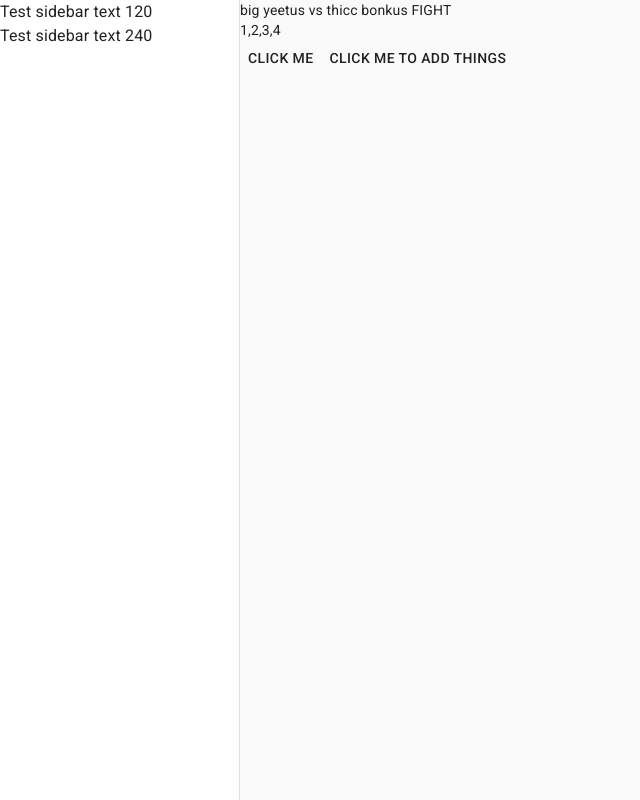
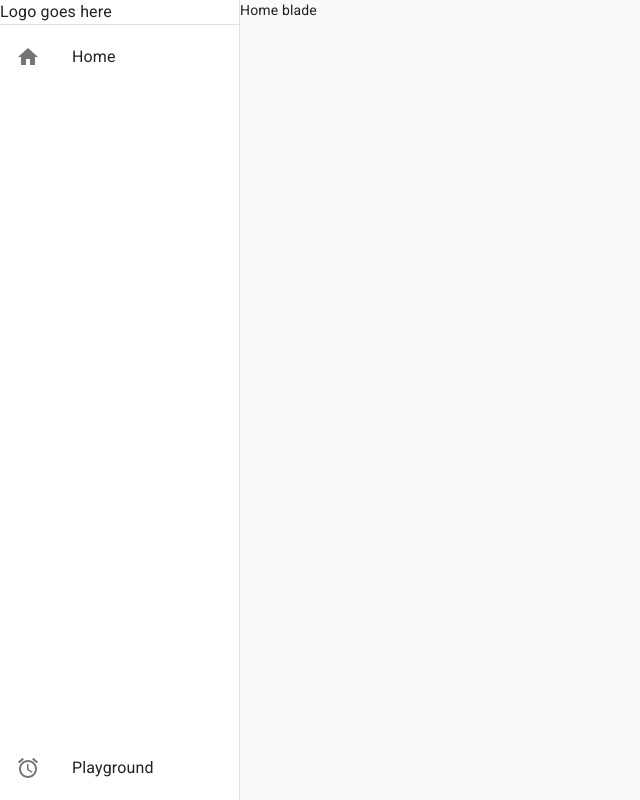
Before and after one commit to clayplumridge/react-game, a React app: page / in a window 1280 px wide. Shown: the whole page, without its empty margins (0-640 px from the left). Built offline with nearby package versions, Linux system fonts and the light colour scheme.

Commit message:
Lots of cleanup Sidebar content start

```diff
--- a/package.json
+++ b/package.json
@@ -28,6 +28,7 @@
     },
     "dependencies": {
         "@material-ui/core": "^4.11.3",
+        "@material-ui/icons": "^4.11.2",
         "electron": "^11.2.3",
         "react": "^17.0.1",
         "react-dom": "^17.0.1",
--- a/src/render/app.tsx
+++ b/src/render/app.tsx
@@ -1,15 +1,18 @@
 import {
-    Button,
     createStyles,
     CssBaseline,
+    Divider,
     Drawer,
     makeStyles,
+    ThemeProvider,
     Typography
 } from "@material-ui/core";
 import * as React from "react";
-import { Blade } from "./state/BladeManager";
-import { Observer } from "./components/Observer";
-import { ObservableArray, ObservableValue } from "./core/Observable";
+import { Blade, BladeManager } from "@/render/state/BladeManager";
+import { Observer } from "@/render/components/Observer";
+import { theme } from "@/render/theme";
+import { HomeBlade, PlaygroundBlade } from "@/render/blades";
+import { BladeSidebarContent } from "@/render/blades/BladeSidebarContent";
 
 const sidebarWidth = 240;
 
@@ -31,59 +34,16 @@ const useStyles = makeStyles(theme =>
     })
 );
 
-const BladeItemPropMap: Record<Blade, {}> = {
-    TestBlade: {}
-};
-
 const BladeContentMap: Record<Blade, () => JSX.Element> = {
-    TestBlade: () => {
-        const testOne = new ObservableValue<string>("big yeetus");
-        const testTwo = new ObservableValue<string>("thicc bonkus");
-
-        const testArr = new ObservableArray<number>([1, 2, 3, 4]);
-
-        return (
-            <>
-                <Observer
-                    observed={{
-                        testOne,
-                        testTwo,
-                        testArr
-                    }}
-                >
-                    {({ testOne, testTwo, testArr }) => (
-                        <div>
-                            <div>
-                                {testOne} vs {testTwo} FIGHT
-                            </div>
-                            <div>{testArr.join(",")}</div>
-                        </div>
-                    )}
-                </Observer>
-
-                <Button
-                    onClick={() => {
-                        testOne.value = "u clicked it didnt u";
-                    }}
-                >
-                    Click me
-                </Button>
-                <Button
-                    onClick={() => {
-                        testArr.push(-1, -2, -3);
-                    }}
-                >
-                    Click me to add things
-                </Button>
-            </>
-        );
-    }
+    [Blade.Home]: () => <HomeBlade />,
+    [Blade.Playground]: () => <PlaygroundBlade />
 };
 
 export default function App() {
     const styles = useStyles();
 
     return (
+        <ThemeProvider theme={theme}>
             <div className={styles.root}>
                 <CssBaseline />
 
@@ -93,13 +53,21 @@ export default function App() {
                     variant="permanent"
                     anchor="left"
                 >
-                <Typography>Test sidebar text 120</Typography>
-                <Typography>Test sidebar text 240</Typography>
+                    <Typography>Logo goes here</Typography>
+                    <Divider />
+                    <BladeSidebarContent />
                 </Drawer>
 
                 <main className={styles.content}>
-                {BladeContentMap[Blade.TestBlade]()}
+                    <Observer
+                        observed={{
+                            currentBlade: BladeManager.getCurrentBlade()
+                        }}
+                    >
+                        {({ currentBlade }) => BladeContentMap[currentBlade]()}
+                    </Observer>
                 </main>
             </div>
+        </ThemeProvider>
     );
 }
--- /dev/null
+++ b/src/render/blades/BladeSidebarContent.tsx
@@ -0,0 +1,80 @@
+import * as React from "react";
+import { Blade, BladeManager } from "@/render/state/BladeManager";
+import {
+    Box,
+    ListItem,
+    List,
+    ListItemIcon,
+    ListItemText
+} from "@material-ui/core";
+import * as Icons from "@material-ui/icons";
+
+interface BladeItemProps {
+    alignment: BladeAlignment;
+    icon: () => JSX.Element;
+    id: Blade;
+    order: number;
+    text: string;
+}
+
+const enum BladeAlignment {
+    Top = "top",
+    Bottom = "bottom"
+}
+
+const BladeItemPropMap: Record<Blade, BladeItemProps> = {
+    [Blade.Home]: {
+        alignment: BladeAlignment.Top,
+        order: 0,
+        icon: () => <Icons.Home />,
+        id: Blade.Home,
+        text: "Home"
+    },
+    [Blade.Playground]: {
+        alignment: BladeAlignment.Bottom,
+        order: 999,
+        icon: () => <Icons.AccessAlarm />,
+        id: Blade.Playground,
+        text: "Playground"
+    }
+};
+
+function getAlignedBlades(alignment: BladeAlignment) {
+    return Object.values(BladeItemPropMap)
+        .filter(x => x.alignment == alignment)
+        .sort((a, b) => a.order - b.order);
+}
+
+export const BladeSidebarContent: React.FunctionComponent<{}> = () => {
+    const topBlades = getAlignedBlades(BladeAlignment.Top);
+    const bottomBlades = getAlignedBlades(BladeAlignment.Bottom);
+
+    return (
+        <>
+            <List>
+                {topBlades.map(({ id }) => (
+                    <BladeListItem key={id} {...BladeItemPropMap[id]} />
+                ))}
+            </List>
+
+            <List style={{ marginTop: "auto" }}>
+                {bottomBlades.map(({ id }) => (
+                    <BladeListItem key={id} {...BladeItemPropMap[id]} />
+                ))}
+            </List>
+        </>
+    );
+};
+
+const BladeListItem: React.FunctionComponent<BladeItemProps> = ({
+    id,
+    icon,
+    text
+}) => {
+    return (
+        <ListItem button onClick={() => BladeManager.setCurrentBlade(id)}>
+            <ListItemIcon>{icon()}</ListItemIcon>
+            <ListItemText primary={text} />
+        </ListItem>
+    );
+};
--- /dev/null
+++ b/src/render/blades/HomeBlade.tsx
@@ -0,0 +1,5 @@
+import * as React from "react";
+
+export const HomeBlade: React.FunctionComponent<{}> = () => {
+    return <div>Home blade</div>;
+};
--- /dev/null
+++ b/src/render/blades/PlaygroundBlade.tsx
@@ -0,0 +1,5 @@
+import * as React from "react";
+
+export const PlaygroundBlade: React.FunctionComponent<{}> = () => {
+    return <div>Playground blade</div>;
+};
--- /dev/null
+++ b/src/render/blades/index.ts
@@ -0,0 +1,2 @@
+export { HomeBlade } from "./HomeBlade";
+export { PlaygroundBlade } from "./PlaygroundBlade";
--- a/src/render/components/Observer.tsx
+++ b/src/render/components/Observer.tsx
@@ -1,5 +1,5 @@
 import * as React from "react";
-import { IObservableValue } from "../core/Observable";
+import { IObservableValue } from "@/render/core/Observable";
 
 type UnpackObservable<T> = T extends IObservableValue<infer Q> ? Q : never;
 type ObservableBag = Record<string, IObservableValue<unknown>>;
--- a/src/render/core/Observable.ts
+++ b/src/render/core/Observable.ts
@@ -1,4 +1,4 @@
-import { createEmitter, Emitter, EventMap } from "./EventEmitter";
+import { createEmitter, Emitter, EventMap } from "@/render/core/EventEmitter";
 
 interface ObservableValueEventMap<T> extends EventMap {
     change: ObservableChange<T>;
--- a/src/render/state/BladeManager.ts
+++ b/src/render/state/BladeManager.ts
@@ -1,21 +1,20 @@
 import {
-    IObservableValue,
     IReadonlyObservableValue,
     ObservableValue
-} from "../core/Observable";
+} from "@/render/core/Observable";
 
 export const enum Blade {
-    TestBlade = "TestBlade"
+    Home = "home",
+    Playground = "playground"
 }
 
-export class BladeManager {
-    private readonly currentBlade: IObservableValue<Blade>;
+interface IBladeManager {
+    getCurrentBlade(): IReadonlyObservableValue<Blade>;
+    setCurrentBlade(val: Blade): void;
+}
 
-    constructor(currentBlade?: Blade) {
-        this.currentBlade = new ObservableValue<Blade>(
-            currentBlade || Blade.TestBlade
-        );
-    }
+class BladeManagerImpl implements IBladeManager {
+    private readonly currentBlade = new ObservableValue<Blade>(Blade.Home);
 
     public getCurrentBlade(): IReadonlyObservableValue<Blade> {
         return this.currentBlade;
@@ -25,3 +24,5 @@ export class BladeManager {
         this.currentBlade.value = val;
     }
 }
+
+export const BladeManager = new BladeManagerImpl();
--- /dev/null
+++ b/src/render/theme.ts
@@ -0,0 +1,9 @@
+import { createMuiTheme } from "@material-ui/core";
+
+export const theme = createMuiTheme({
+    props: {
+        MuiButton: {
+            disableRipple: true
+        }
+    }
+});
--- a/src/renderer.tsx
+++ b/src/renderer.tsx
@@ -1,5 +1,5 @@
 import * as React from "react";
 import * as ReactDOM from "react-dom";
-import App from "./render/app";
+import App from "@/render/app";
 
 ReactDOM.render(<App />, document.getElementById("root"));
--- a/tsconfig.json
+++ b/tsconfig.json
@@ -20,5 +20,5 @@
         }
     },
 
-    "include": ["**/*.ts"]
+    "include": ["**/*.ts", "**/*.tsx"]
 }
```
Also changed, not shown: 1 other file (tests, documents, lock files or other folders). Lines whose indentation alone changed are shown as unchanged.
